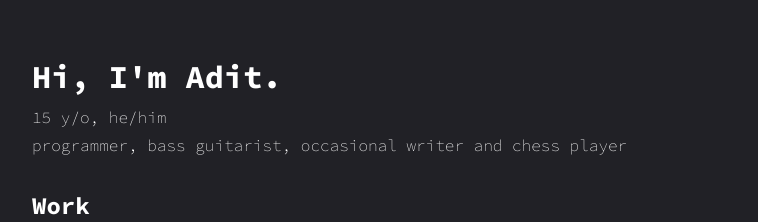
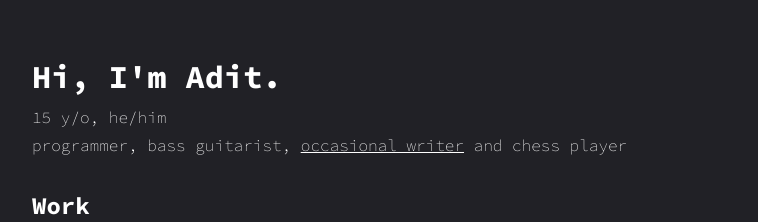
Before and after one commit to Yeffian/self, a plain HTML site: page index.html in a window 1280 px wide. Shown: the top 222 px of the page, without its empty margins (258-1016 px from the left). Drawn offline with Linux system fonts and the light colour scheme.

Commit message:
add link to my writing site

```diff
--- a/index.html
+++ b/index.html
@@ -10,7 +10,7 @@
     <div class="intro">
         <h1 id="head">Hi, I'm Adit.</h1>
         <p>15 y/o, he/him</p>
-        <p>programmer, bass guitarist, occasional writer and chess player</p>
+        <p>programmer, bass guitarist, <a href="https://yeffian.github.io/story-pages/"><u>occasional writer</u></a> and chess player</p>
         <br />
         <h2 id="head">Work</h2>
         <p>A few things I've done over the years..</p>
```
